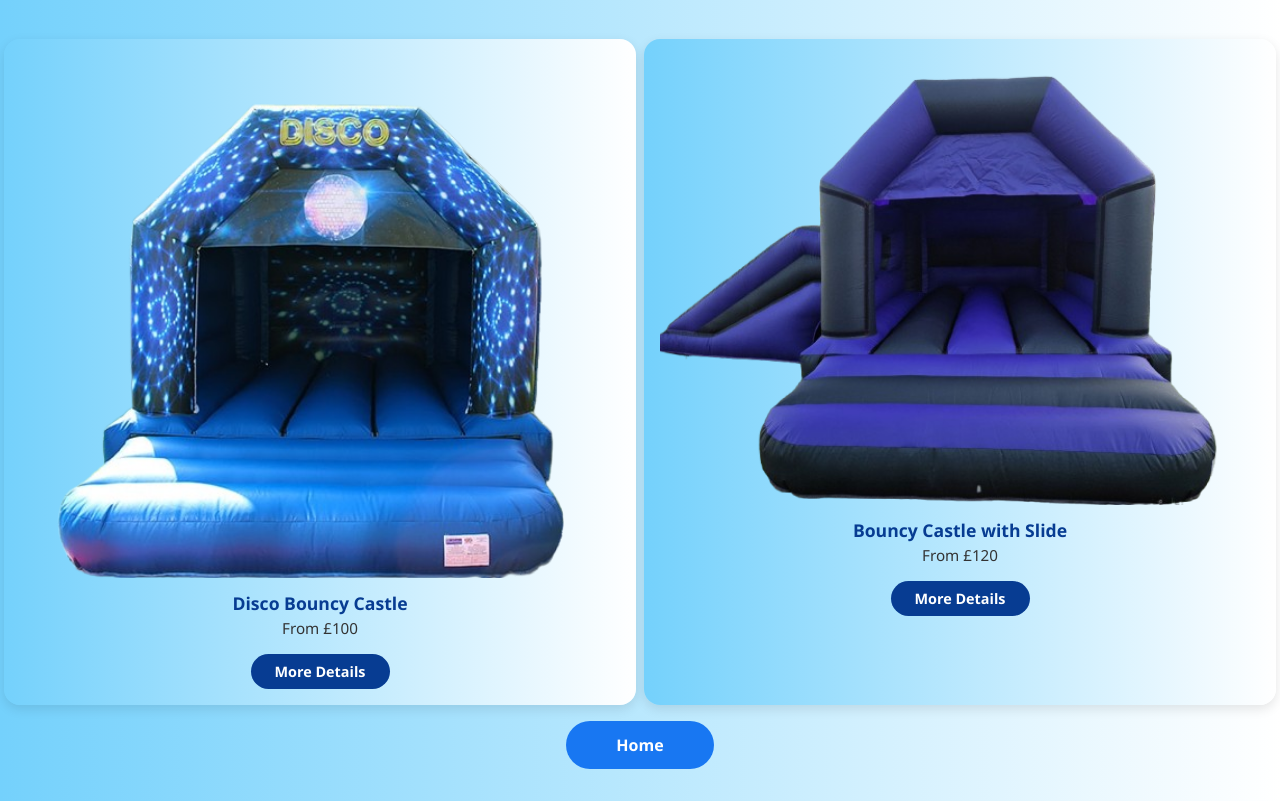
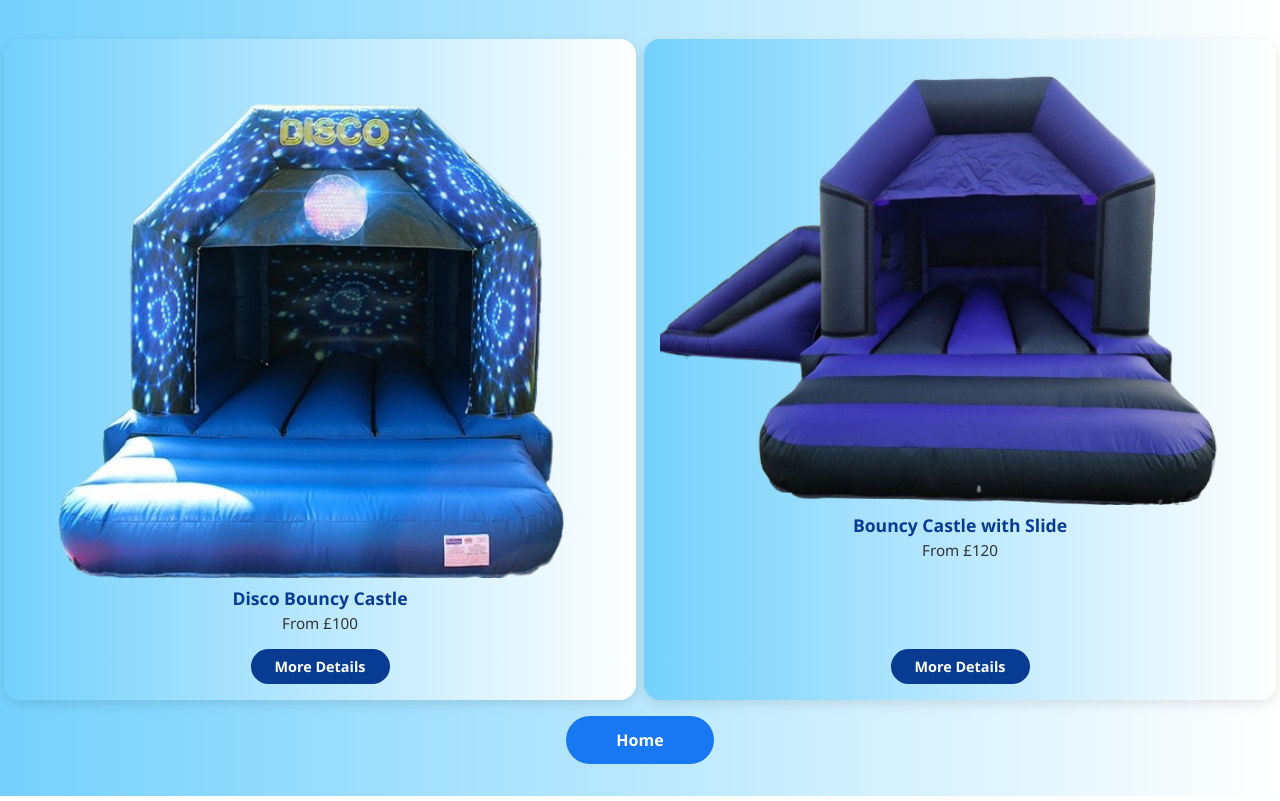
Before and after one commit to Jext1/Bouncinllanelli-, a plain HTML site: page BouncyCastles.html in a window 1280 px wide. Shown: the part 355-1156 px from the top of the page. Drawn offline with Linux system fonts and the light colour scheme.

Commit message:
Add files via upload

```diff
--- a/BouncyCastles.html
+++ b/BouncyCastles.html
@@ -43,12 +43,9 @@
       }
 
       @keyframes growShrink {
-
-        0%,
-        100% {
+        0%, 100% {
           transform: scale(1);
         }
-
         50% {
           transform: scale(1.15);
         }
@@ -57,9 +54,7 @@
       .grid {
         display: flex;
         padding: 1rem 0.25rem;
-        /* Smaller horizontal padding */
         gap: 0.5rem;
-        /* Smaller space between cards */
         justify-content: space-between;
         flex-wrap: nowrap;
       }
@@ -71,8 +66,11 @@
         padding: 1rem;
         text-align: center;
         width: 50%;
-        /* Each takes half the screen */
         box-sizing: border-box;
+
+        display: flex;
+        flex-direction: column;
+        justify-content: space-between;
       }
 
       .card img {
@@ -124,28 +122,36 @@
   <body>
     <header>
       <svg viewBox="0 0 1440 320">
-        <path fill="#3B82F6" fill-opacity="1" d="M0,160L80,170.7C160,181,320,203,480,208C640,213,800,203,960,181.3C1120,160,1280,128,1360,112L1440,96L1440,0L1360,0C1280,0,1120,0,960,0C800,0,640,0,480,0C320,0,160,0,80,0L0,0Z"></path>
+        <path fill="#3B82F6" fill-opacity="1"
+          d="M0,160L80,170.7C160,181,320,203,480,208C640,213,800,203,960,181.3C1120,160,1280,128,1360,112L1440,96L1440,0L1360,0C1280,0,1120,0,960,0C800,0,640,0,480,0C320,0,160,0,80,0L0,0Z">
+        </path>
       </svg>
       <div class="content">
         <img src="1000041506-removebg-preview.png" alt="Bouncin Llanelli Logo" class="logo" />
       </div>
     </header>
+
     <section id="pricing">
       <div class="grid">
         <div class="card">
           <img src="1000041258-removebg-preview.png" alt="Disco Bouncy Castle" />
           <h3>Disco Bouncy Castle</h3>
           <p>From £100</p>
-          <a href="https://bouncinllanelli.co.uk/BouncyCastle">More Details</a>
+          <div style="margin-top: auto;">
+            <a href="https://bouncinllanelli.co.uk/BouncyCastle">More Details</a>
+          </div>
         </div>
         <div class="card">
           <img src="1000050265-removebg-preview.png" alt="Bouncy Castle with Slide" />
           <h3>Bouncy Castle with Slide</h3>
           <p>From £120</p>
-          <a href="https://bouncinllanelli.co.uk/BouncyCastleSlide">More Details</a>
+          <div style="margin-top: auto;">
+            <a href="https://bouncinllanelli.co.uk/BouncyCastleSlide">More Details</a>
+          </div>
         </div>
       </div>
     </section>
+
     <div class="home-btn-container">
       <a class="btn" href="javascript:history.back()">Home</a>
     </div>
```
